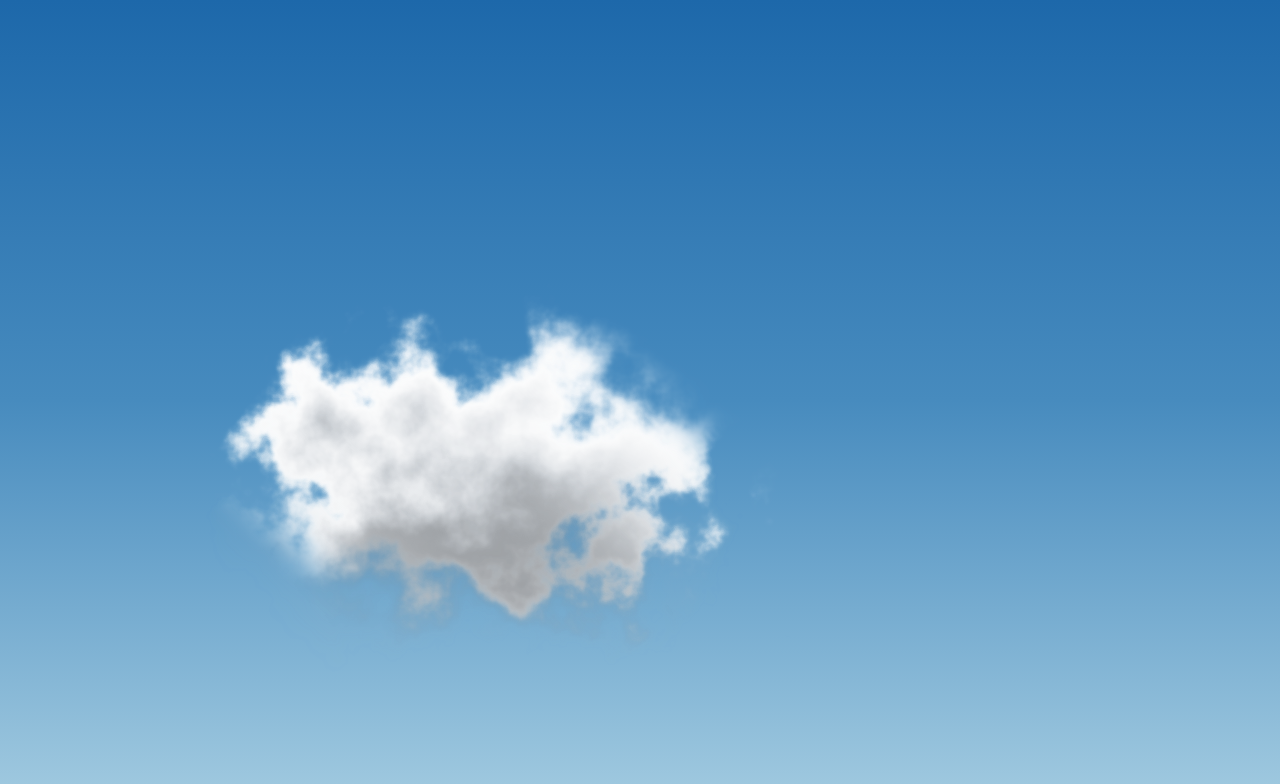
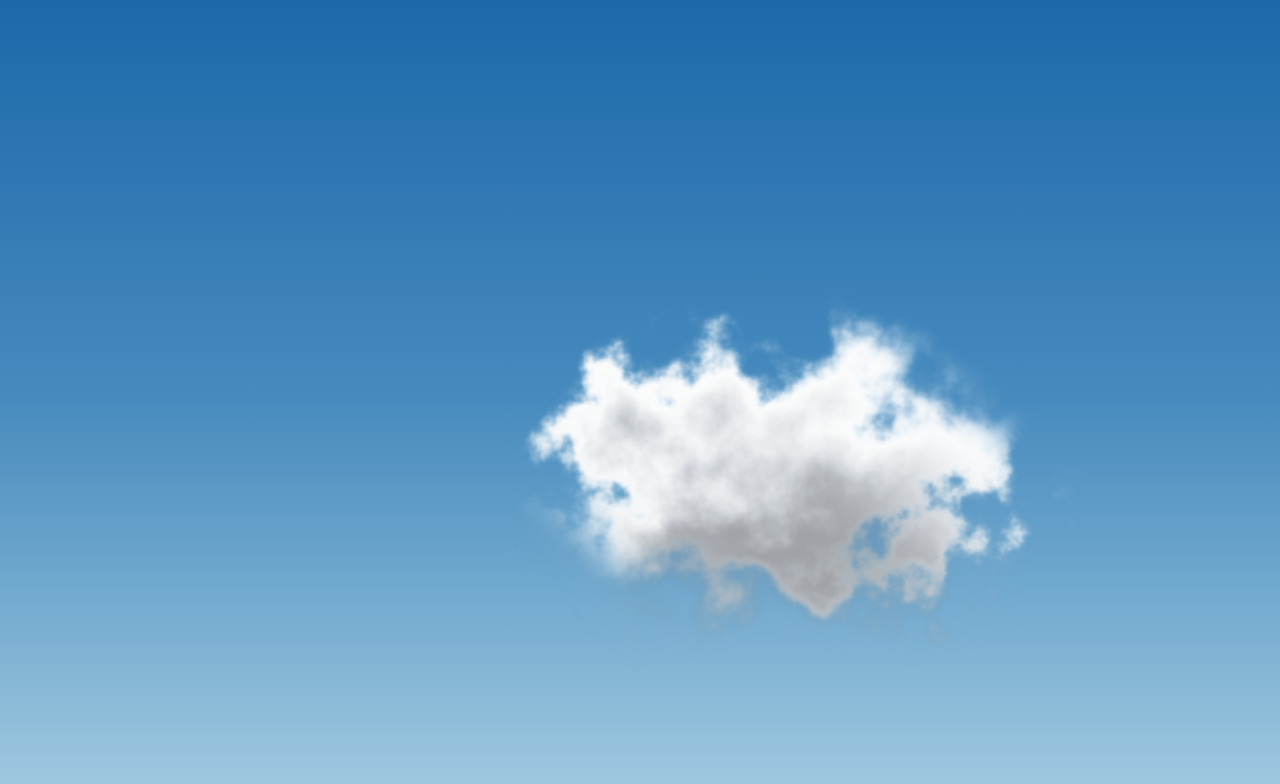
Before and after one commit to Carmen-Dominguez/Cloud-Simulator, a React (Create React App) app: page / in a window 1280 px wide. Shown: the top 784 px of the page. Built offline with nearby package versions, Linux system fonts and the light colour scheme.

Commit message:
cloud animation left to right

```diff
--- a/src/components/Cloud/Cloud.module.scss
+++ b/src/components/Cloud/Cloud.module.scss
@@ -1,10 +1,17 @@
+@keyframes move {
+  0% {left: calc(0% - 300px);}
+  100% {left: calc(100vw - 790px);}
+}
+
 .cloud {
   width: 500px;
   height: 275px;
   border-radius: 50%;
   position: absolute;
   top: 5vh;
-  left: -5vw;
+  left: calc(0% - 300px);
+  animation: move 20s infinite;
+  animation-direction: alternate;
 }
 
 .day {
@@ -56,7 +63,7 @@
   .cloudMid {
     filter: url(#filter-mid);
     box-shadow: 300px 340px 70px -60px #c9667a;
-    opacity: 0.5;
+    opacity: 0.8;
   }
 
   .cloudFront {
```
